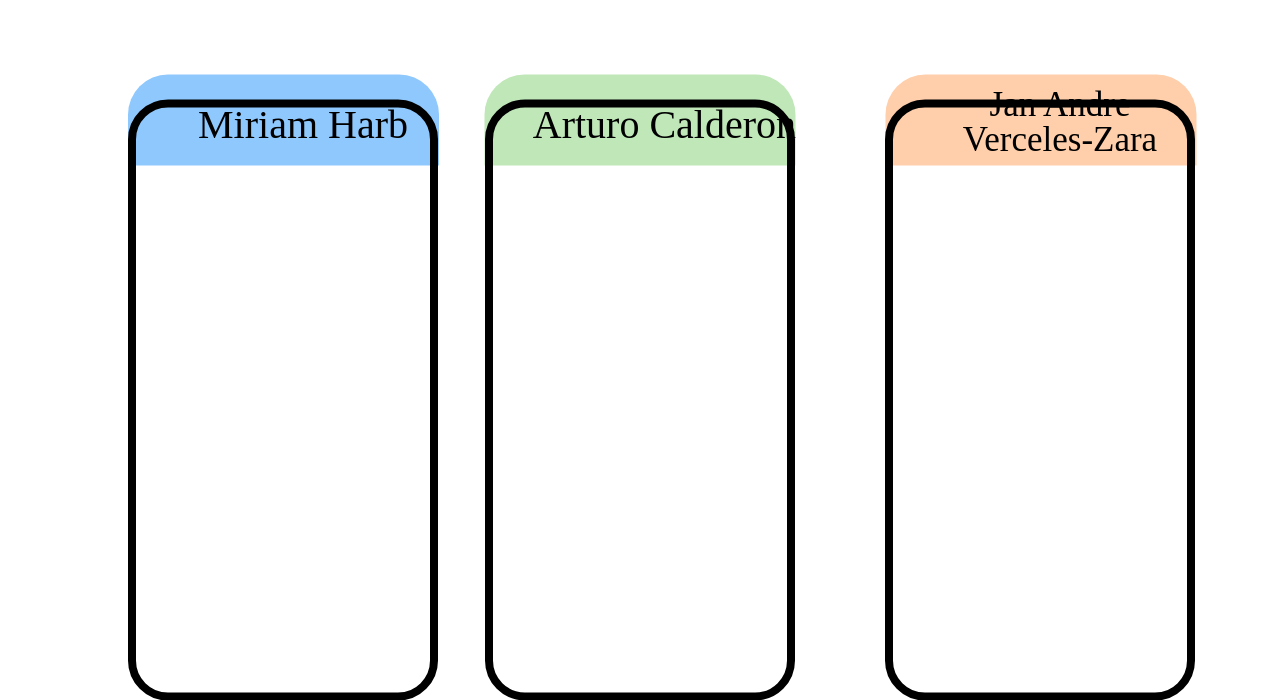
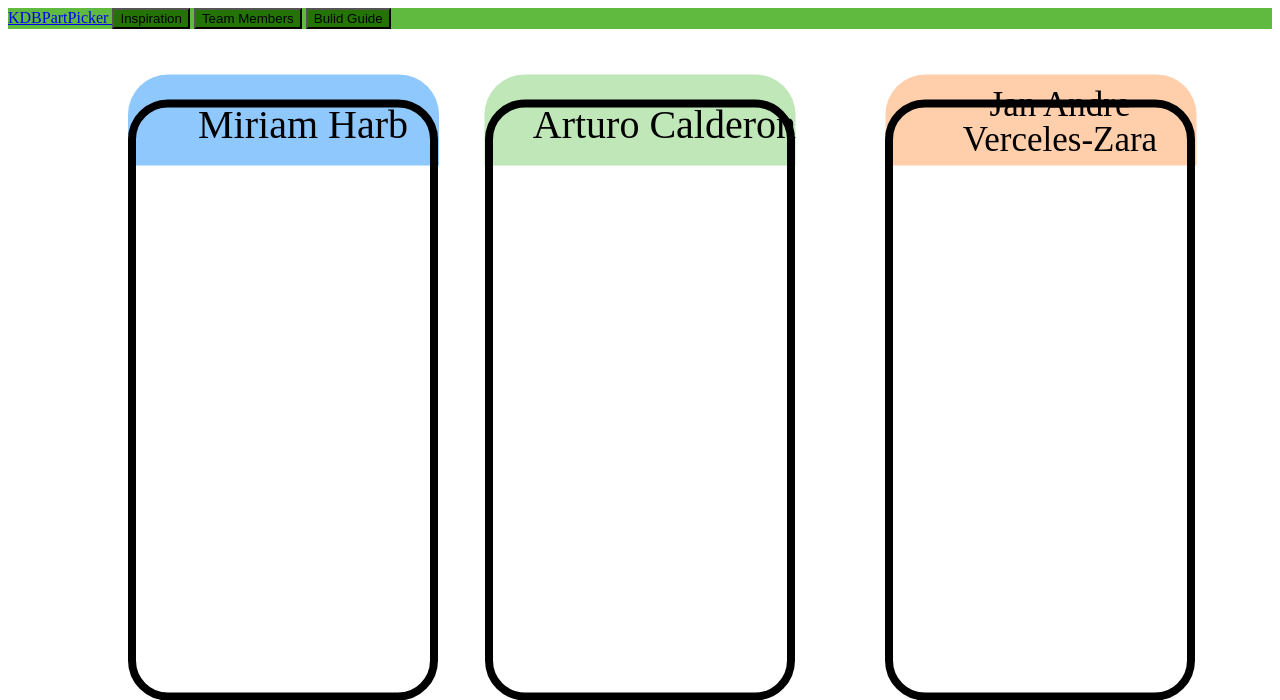
Before and after one commit to adev-exe/KydPicker, a Flask app: page /teamMem.html in a window 1280 px wide. Shown: the top 700 px of the page. Run offline with Flask 2, Linux system fonts and the light colour scheme.

Commit message:
added nav bar

```diff
--- a/website/templates/teamMem.html
+++ b/website/templates/teamMem.html
@@ -6,6 +6,27 @@
         <meta name="viewport" content="width=device-width, initial-scale=1"/>
     </head>
     <body>
+            <nav class="navbar navbar-light" style="background-color: rgb(97, 186, 64);">
+                <form class="container-fluid justify-content-start">
+                <!-- <h5>Keyboard Part Picker</h5> -->
+                    <a class="navbar-brand" href="#" onclick="window.location.href='{{ url_for('views.home') }}'">
+                        <!-- <img  alt="" width="30" height="24" -->
+                            <!-- class="d-inline-block align-text-top" "> -->
+                        KDBPartPicker
+                    </a>
+                    <button class="btn btn-dark me-2 text-white" style="background-color: #237405;" type="button"
+                        onclick="window.location.href=' {{ url_for('views.inspiration') }}'">Inspiration
+
+                    </button>
+                    <button class="btn btn-dark me-2 text-white" style="background-color: #237405;" type="button"
+                        onclick="window.location.href='{{url_for('views.team_member')}}'">Team Members
+                    </button>
+                    <button class="btn btn-dark me-2 text-white" style="background-color: #237405;" type="button"
+                        onclick="window.location.href='{{ url_for('views.bulid_guide')}}'">Bulid Guide
+
+                    </button>
+                </form>
+        </nav>
         <!--miriam-->
         <div class = "mirTag">
             <div class = "rectangle"></div>
```
